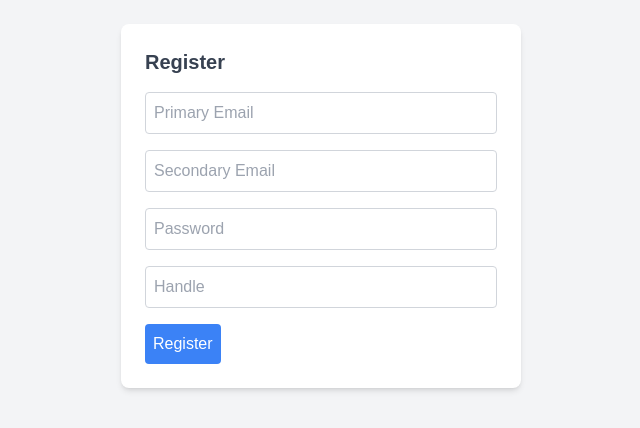
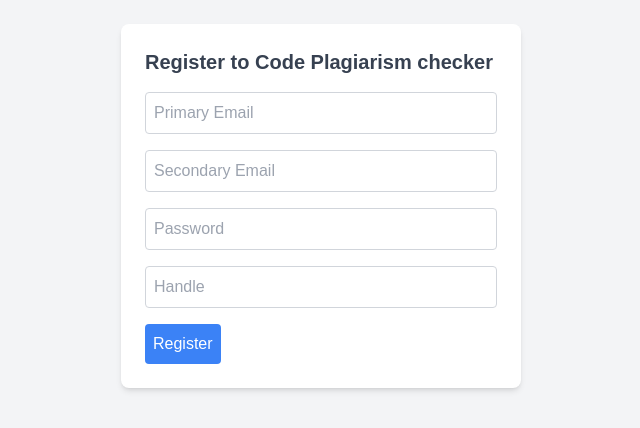
Before and after one commit to swastikpandey09/plagiarism-checker, a FastAPI app: page / in a window 1280 px wide. Shown: the top 428 px of the page, without its empty margins (319-959 px from the left). Run offline with FastAPI, Linux system fonts and the light colour scheme; some libraries are stand-ins or nearby versions.

Commit message:
Update login.html

```diff
--- a/templates/login.html
+++ b/templates/login.html
@@ -3,7 +3,7 @@
 <head>
     <meta charset="UTF-8">
     <meta name="viewport" content="width=device-width, initial-scale=1.0">
-    <title>Code Plagiarism Detector</title>
+    <title>Code Plagiarism checker</title>
     <script src="https://cdn.tailwindcss.com"></script>
     <style>
         body { font-family: sans-serif; }
@@ -18,7 +18,7 @@
 
         <!-- Registration Section -->
         <div id="register" class="hidden bg-white p-6 rounded-lg shadow-md">
-            <h2 class="text-xl font-semibold text-gray-700 mb-4">Register</h2>
+            <h2 class="text-xl font-semibold text-gray-700 mb-4">Register to Code Plagiarism checker</h2>
             <form id="registerForm" class="space-y-4">
                 <input type="email" id="email1" placeholder="Primary Email" required class="w-full p-2 border border-gray-300 rounded">
                 <input type="email" id="email2" placeholder="Secondary Email" required class="w-full p-2 border border-gray-300 rounded">
@@ -30,29 +30,28 @@
 
         <!-- Login Section -->
         <div id="login" class="hidden bg-white p-6 rounded-lg shadow-md">
-            <h2 class="text-xl font-semibold text-gray-700 mb-4">Login</h2>
+            <h2 class="text-xl font-semibold text-gray-700 mb-4">Login to Code Plagiarism checker</h2>
             <form id="loginForm" class="space-y-4">
                 <input type="email" id="loginEmail" placeholder="Email" required class="w-full p-2 border border-gray-300 rounded">
                 <input type="password" id="loginPassword" placeholder="Password" required class="w-full p-2 border border-gray-300 rounded">
                 <button type="submit" class="bg-blue-500 text-white p-2 rounded hover:bg-blue-600">Login</button>
             </form>
-            <p class="mt-4">Don't have an account? <a href="#" id="registerLink" class="text-blue-500">Register here</a></p>
+            <p class="mt-4">Don't have an account? <a href="#" id="registerLink" class="text-blue-500">Register to Code Plagiarism checker here</a></p>
         </div>
 
         <!-- Analyze Code Section -->
         <div id="analyze" class="hidden bg-white p-6 rounded-lg shadow-md">
-            <h2 class="text-xl font-semibold text-gray-700 mb-4">Analyze Code</h2>
+            <h2 class="text-xl font-semibold text-gray-700 mb-4">Analyze code <h3>with Code Plagiarism checker</h3></h2>
             <form id="analyzeForm" class="space-y-4">
                 <textarea id="code" placeholder="Paste your code here" required class="w-full p-2 border border-gray-300 rounded h-48"></textarea>
                 <input type="text" id="analyzeHandle" placeholder="Your Handle" required class="w-full p-2 border border-gray-300 rounded">
                 <select id="language" class="w-full p-2 border border-gray-300 rounded">
                     <option value="cpp">C++</option>
-                    <option value="python">Python</option>
                 </select>
                 <button type="submit" class="bg-blue-500 text-white p-2 rounded hover:bg-blue-600">Analyze</button>
             </form>
             <div id="result" class="mt-4 text-gray-700"></div>
-            <button id="logout" class="mt-4 bg-red-500 text-white p-2 rounded hover:bg-red-600">Logout</button>
+            <button id="logout" class="mt-4 bg-red-500 text-white p-2 rounded hover:bg-red-600">Logout from Code Plagiarism checker</button>
         </div>
     </div>
 
```
